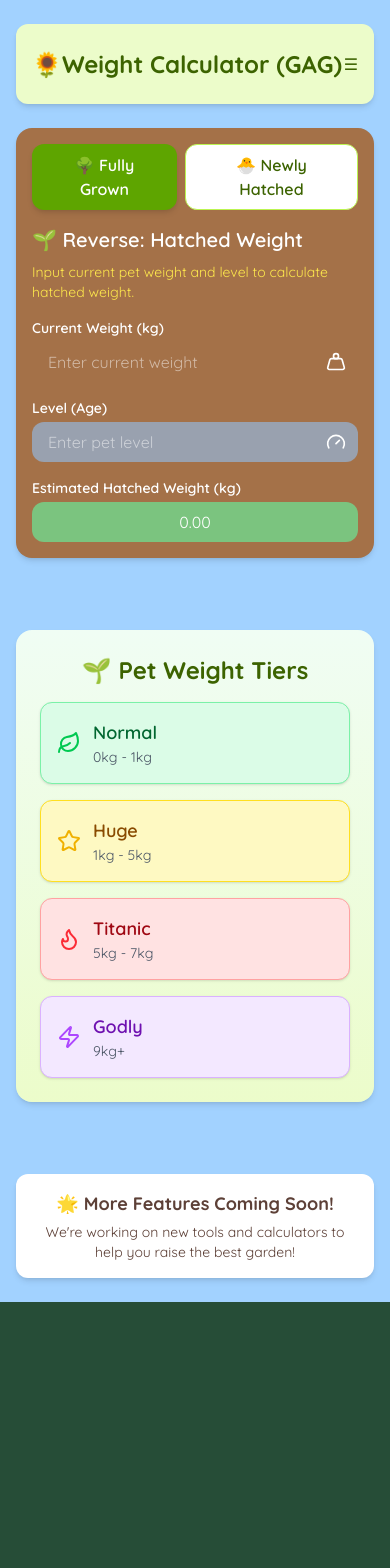
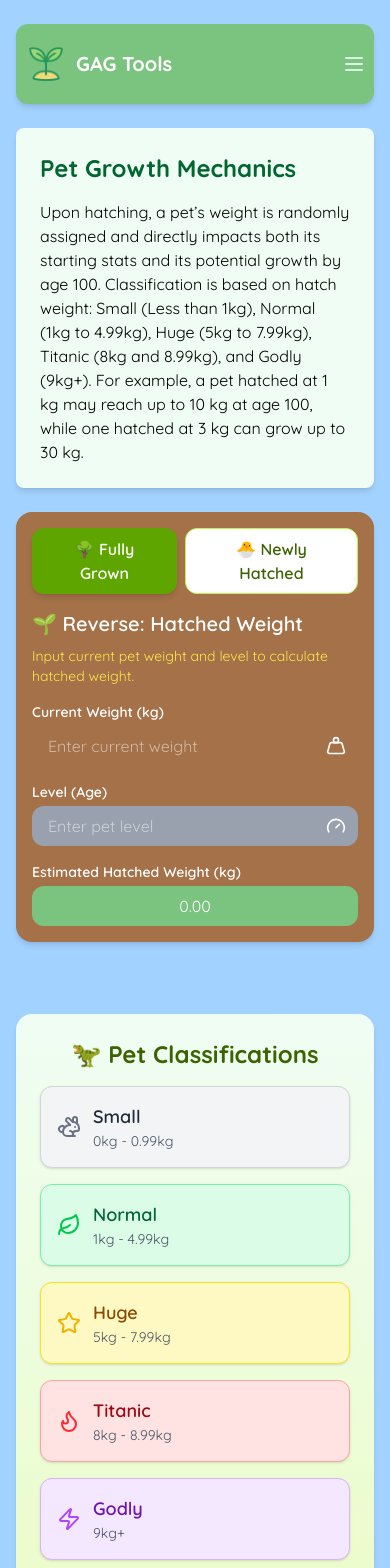
Before and after one commit to benjoecarandang/grow-garden-weight-calculator, a React (Vite) app: page / in a window 390 px wide. Shown: the top 1568 px of the page. Before the commit the page ends 1302 px from the top, so only its background shows below. Built offline with nearby package versions, Linux system fonts and the light colour scheme.

Commit message:
redesign navbar to be fully responsive, added footer, refactor logic in calculating weight, new details

```diff
--- a/package.json
+++ b/package.json
@@ -1,7 +1,7 @@
 {
   "name": "grow-a-garden-weight-calculator",
   "private": true,
-  "version": "0.0.1",
+  "version": "0.1.0",
   "type": "module",
   "scripts": {
     "dev": "vite",
--- a/src/App.tsx
+++ b/src/App.tsx
@@ -4,10 +4,11 @@ import Navbar from "./components/Navbar";
 import PetWeightClassification from "./components/PetWeightClassification";
 import PetTabs from "./components/PetTabs";
 import "./App.css";
+import Footer from "./components/Footer";
 
 function App() {
   const [hatchedWeight, setHatchedWeight] = useState("");
-  const [age, setAge] = useState("");
+  const [age, setAge] = useState("1");
   const [reverseAge, setReverseAge] = useState("");
   const [currentWeight, setCurrentWeight] = useState("");
 
@@ -26,10 +27,12 @@ function App() {
   };
 
   const classify = (weight: number) => {
-    if (weight > 7) return { label: "Godly", color: "#FDC5F5", icon: "🌟" };
-    if (weight > 5) return { label: "Titanic", color: "#A2D2FF", icon: "🗿" };
-    if (weight > 1) return { label: "Huge", color: "#FDE74C", icon: "🪵" };
-    return { label: "Normal", color: "#7BC47F", icon: "🌱" };
+    if (weight > 8.99) return { label: "Godly", color: "#FDC5F5", icon: "🌟" };
+    if (weight > 7.99)
+      return { label: "Titanic", color: "#A2D2FF", icon: "🗿" };
+    if (weight > 4.99) return { label: "Huge", color: "#FDE74C", icon: "🪵" };
+    if (weight > 0.99) return { label: "Normal", color: "#7BC47F", icon: "🐔" };
+    return { label: "Small", color: "#E4E1DC", icon: "🌱" };
   };
 
   const weight = calculateWeight(hatchedWeight, age);
@@ -39,14 +42,32 @@ function App() {
   const grownClass = classify(parseFloat(baseWeight));
 
   return (
-    <main className="min-h-screen bg-[#A2D2FF] px-4 py-6 font-[Quicksand,sans-serif]">
+    <main className="min-h-screen bg-[#A2D2FF] px-4 py-6 flex flex-col justify-between">
       <Navbar />
 
-      <section className="max-w-7xl mx-auto">
+      <section className="max-w-7xl mx-auto mb-auto w-full">
         <div className="grid grid-cols-1 lg:grid-cols-4 gap-6">
           <div className="lg:col-span-3 space-y-6">
             {/* Adsense placement */}
             <div className="w-full max-h-24 bg-[#FDC5F5] text-[#5D4037] flex items-center justify-center rounded-xl shadow-md"></div>
+
+            <div className="bg-green-50 p-6 rounded-lg shadow-md mx-auto">
+              <h2 className="text-2xl font-bold text-green-800 mb-4">
+                Pet Growth Mechanics
+              </h2>
+
+              <div>
+                <p>
+                  Upon hatching, a pet’s weight is randomly assigned and
+                  directly impacts both its starting stats and its potential
+                  growth by age 100. Classification is based on hatch weight:
+                  Small (Less than 1kg), Normal (1kg to 4.99kg), Huge (5kg to
+                  7.99kg), Titanic (8kg and 8.99kg), and Godly (9kg+). For
+                  example, a pet hatched at 1 kg may reach up to 10 kg at age
+                  100, while one hatched at 3 kg can grow up to 30 kg.
+                </p>
+              </div>
+            </div>
 
             <PetTabs
               grownContent={
@@ -84,7 +105,11 @@ function App() {
                         <input
                           type="number"
                           value={reverseAge}
-                          onChange={(e) => setReverseAge(e.target.value)}
+                          onChange={(e) => {
+                            const value = Number(e.target.value);
+                            if (value >= 0 && value <= 100)
+                              setReverseAge(e.target.value);
+                          }}
                           disabled={!currentWeight}
                           className={`w-full px-4 py-2 rounded-xl pr-10 text-white ${
                             currentWeight
@@ -92,6 +117,8 @@ function App() {
                               : "bg-gray-400 cursor-not-allowed"
                           }`}
                           placeholder="Enter pet level"
+                          min="0"
+                          max="100"
                         />
                         <GaugeIcon className="absolute right-3 top-2.5 h-5 w-5 text-white" />
                       </div>
@@ -150,7 +177,11 @@ function App() {
                         <input
                           type="number"
                           value={age}
-                          onChange={(e) => setAge(e.target.value)}
+                          onChange={(e) => {
+                            const value = Number(e.target.value);
+                            if (value >= 0 && value <= 100)
+                              setAge(e.target.value);
+                          }}
                           disabled={!hatchedWeight}
                           className={`w-full px-4 py-2 rounded-xl pr-10 text-white ${
                             hatchedWeight
@@ -158,6 +189,8 @@ function App() {
                               : "bg-gray-400 cursor-not-allowed"
                           }`}
                           placeholder="Enter pet level"
+                          min="0"
+                          max="100"
                         />
                         <GaugeIcon className="absolute right-3 top-2.5 h-5 w-5 text-white" />
                       </div>
@@ -208,6 +241,8 @@ function App() {
           </div>
         </section>
       </section>
+
+      <Footer />
     </main>
   );
 }
--- /dev/null
+++ b/src/components/Footer.tsx
@@ -0,0 +1,9 @@
+export default function Footer() {
+  return (
+    <nav className="bg-[#7BC47F] shadow-md rounded-xl py-2 h-16 flex items-center">
+      <div className="max-w-7xl mx-auto">
+        <div className="text-white">© 2025. All Rights Reserved.</div>
+      </div>
+    </nav>
+  );
+}
--- a/src/components/Navbar.tsx
+++ b/src/components/Navbar.tsx
@@ -1,69 +1,125 @@
-import { useState } from "react";
+import { useState, useEffect } from "react";
 import { Link, useLocation } from "react-router-dom";
-
-const navItems = [{ name: "Weight Calculator", path: "/" }];
+import Logo from "../assets/Logo.png";
 
 export default function Navbar() {
-  const [menuOpen, setMenuOpen] = useState(false);
+  const [isOpen, setIsOpen] = useState(false);
   const location = useLocation();
 
-  const isActive = (path: string) => location.pathname === path;
+  // Close menu when navigating or resizing above md breakpoint
+  useEffect(() => {
+    const handleResize = () => {
+      if (window.innerWidth >= 768) {
+        setIsOpen(false);
+      }
+    };
+
+    window.addEventListener("resize", handleResize);
+    setIsOpen(false); // Close menu on route change
+
+    return () => window.removeEventListener("resize", handleResize);
+  }, [location.pathname]);
 
   return (
-    <nav className="bg-lime-100 shadow-md px-4 py-3 md:px-8 h-20 flex rounded-xl">
-      <div className="w-full mx-auto flex justify-between items-center">
-        <Link to="/" className="text-2xl font-bold text-lime-800">
-          🌻Weight Calculator (GAG)
-        </Link>
+    <nav className="bg-[#7BC47F] shadow-md rounded-xl py-2">
+      <div className="max-w-7xl mx-auto">
+        <div className="flex justify-between h-16">
+          {/* Logo */}
+          <div className="flex-shrink-0 flex items-center">
+            <img src={Logo} alt="Logo" className="w-15 h-15" />
+            <span className="text-xl font-bold text-white">GAG Tools</span>
+          </div>
 
-        <div className="md:hidden">
-          <button
-            className="text-lime-800 focus:outline-none"
-            onClick={() => setMenuOpen(!menuOpen)}
-            aria-label="Toggle menu"
-          >
-            ☰
-          </button>
+          {/* Desktop Navigation */}
+          <div className="hidden md:flex items-center space-x-4">
+            <NavLink to="/" currentPath={location.pathname}>
+              Weight Calculator
+            </NavLink>
+          </div>
+
+          {/* Mobile menu button */}
+          <div className="md:hidden flex items-center">
+            <button
+              onClick={() => setIsOpen(!isOpen)}
+              className="inline-flex items-center justify-center p-2 rounded-md text-green-100 hover:text-white hover:bg-green-600 focus:outline-none"
+              aria-expanded="false"
+            >
+              <span className="sr-only">Open main menu</span>
+              <svg
+                className={`${isOpen ? "hidden" : "block"} h-6 w-6`}
+                xmlns="http://www.w3.org/2000/svg"
+                fill="none"
+                viewBox="0 0 24 24"
+                stroke="currentColor"
+              >
+                <path
+                  strokeLinecap="round"
+                  strokeLinejoin="round"
+                  strokeWidth={2}
+                  d="M4 6h16M4 12h16M4 18h16"
+                />
+              </svg>
+              <svg
+                className={`${isOpen ? "block" : "hidden"} h-6 w-6`}
+                xmlns="http://www.w3.org/2000/svg"
+                fill="none"
+                viewBox="0 0 24 24"
+                stroke="currentColor"
+              >
+                <path
+                  strokeLinecap="round"
+                  strokeLinejoin="round"
+                  strokeWidth={2}
+                  d="M6 18L18 6M6 6l12 12"
+                />
+              </svg>
+            </button>
+          </div>
         </div>
-
-        <ul className="hidden md:flex space-x-6">
-          {navItems.map(({ name, path }) => (
-            <li key={name}>
-              <Link
-                to={path}
-                className={`px-3 py-1 rounded-xl transition-all ${
-                  isActive(path)
-                    ? "bg-lime-300 text-lime-900 font-semibold"
-                    : "hover:bg-lime-200 text-lime-800"
-                }`}
-              >
-                {name}
-              </Link>
-            </li>
-          ))}
-        </ul>
       </div>
 
-      {/* Mobile menu */}
-      {menuOpen && (
-        <ul className="mt-3 md:hidden space-y-2">
-          {navItems.map(({ name, path }) => (
-            <li key={name}>
-              <Link
-                to={path}
-                onClick={() => setMenuOpen(false)}
-                className={`block w-full px-4 py-2 rounded-xl ${
-                  isActive(path)
-                    ? "bg-lime-300 text-lime-900 font-semibold"
-                    : "hover:bg-lime-200 text-lime-800"
-                }`}
-              >
-                {name}
-              </Link>
-            </li>
-          ))}
-        </ul>
-      )}
+      {/* Mobile Navigation */}
+      <div className={`${isOpen ? "block" : "hidden"} md:hidden bg-green-600`}>
+        <div className="px-2 pt-2 pb-3 space-y-1 sm:px-3">
+          <MobileNavLink to="/" currentPath={location.pathname}>
+            Weight Calculator
+          </MobileNavLink>
+        </div>
+      </div>
     </nav>
   );
 }
+
+type NavLinkProps = {
+  to: string;
+  currentPath: string;
+  children: React.ReactNode;
+};
+
+function NavLink({ to, currentPath, children }: NavLinkProps) {
+  const isActive = currentPath === to;
+  return (
+    <Link
+      to={to}
+      className={`px-3 py-2 rounded-md text-sm font-medium ${
+        isActive ? "text-white !font-extrabold" : "text-green-100 hover:text-white"
+      }`}
+    >
+      {children}
+    </Link>
+  );
+}
+
+function MobileNavLink({ to, currentPath, children }: NavLinkProps) {
+  const isActive = currentPath === to;
+  return (
+    <Link
+      to={to}
+      className={`block px-3 py-2 rounded-md text-base font-medium ${
+        isActive ? "text-white font-bold" : "text-green-100 hover:text-white"
+      }`}
+    >
+      {children}
+    </Link>
+  );
+}
--- a/src/components/PetWeightClassification.tsx
+++ b/src/components/PetWeightClassification.tsx
@@ -1,5 +1,5 @@
 import React from "react";
-import { Leaf, Star, Flame, Zap } from "lucide-react";
+import { Leaf, Star, Flame, Zap, Rabbit } from "lucide-react";
 
 type PetWeightTier = {
   label: string;
@@ -13,9 +13,18 @@ type PetWeightTier = {
 
 const weightTiers: PetWeightTier[] = [
   {
+    label: "Small",
+    minWeight: 0,
+    maxWeight: 0.99,
+    icon: <Rabbit className="w-6 h-6 text-gray-500" />,
+    bg: "bg-gray-100",
+    text: "text-gray-800",
+    border: "border-gray-300"
+  },
+  {
     label: "Normal",
-    minWeight: 0,
-    maxWeight: 1,
+    minWeight: 1,
+    maxWeight: 4.99,
     icon: <Leaf className="w-6 h-6 text-green-500" />,
     bg: "bg-green-100",
     text: "text-green-800",
@@ -23,8 +32,8 @@ const weightTiers: PetWeightTier[] = [
   },
   {
     label: "Huge",
-    minWeight: 1,
-    maxWeight: 5,
+    minWeight: 5,
+    maxWeight: 7.99,
     icon: <Star className="w-6 h-6 text-yellow-500" />,
     bg: "bg-yellow-100",
     text: "text-yellow-800",
@@ -32,8 +41,8 @@ const weightTiers: PetWeightTier[] = [
   },
   {
     label: "Titanic",
-    minWeight: 5,
-    maxWeight: 7,
+    minWeight: 8,
+    maxWeight: 8.99,
     icon: <Flame className="w-6 h-6 text-red-500" />,
     bg: "bg-red-100",
     text: "text-red-800",
@@ -57,7 +66,7 @@ const PetWeightClassification: React.FC = () => {
         <div className="w-full max-h-24 bg-[#FDC5F5] text-[#5D4037] flex items-center justify-center rounded-xl shadow-md"></div>
 
         <h2 className="text-2xl font-bold text-lime-800 text-center mb-4">
-          🌱 Pet Weight Tiers
+        🦖 Pet Classifications
         </h2>
         <div className="flex flex-col space-y-4">
           {weightTiers.map((tier, idx) => (
```
Also changed, not shown: src/assets/Logo.png (added).
